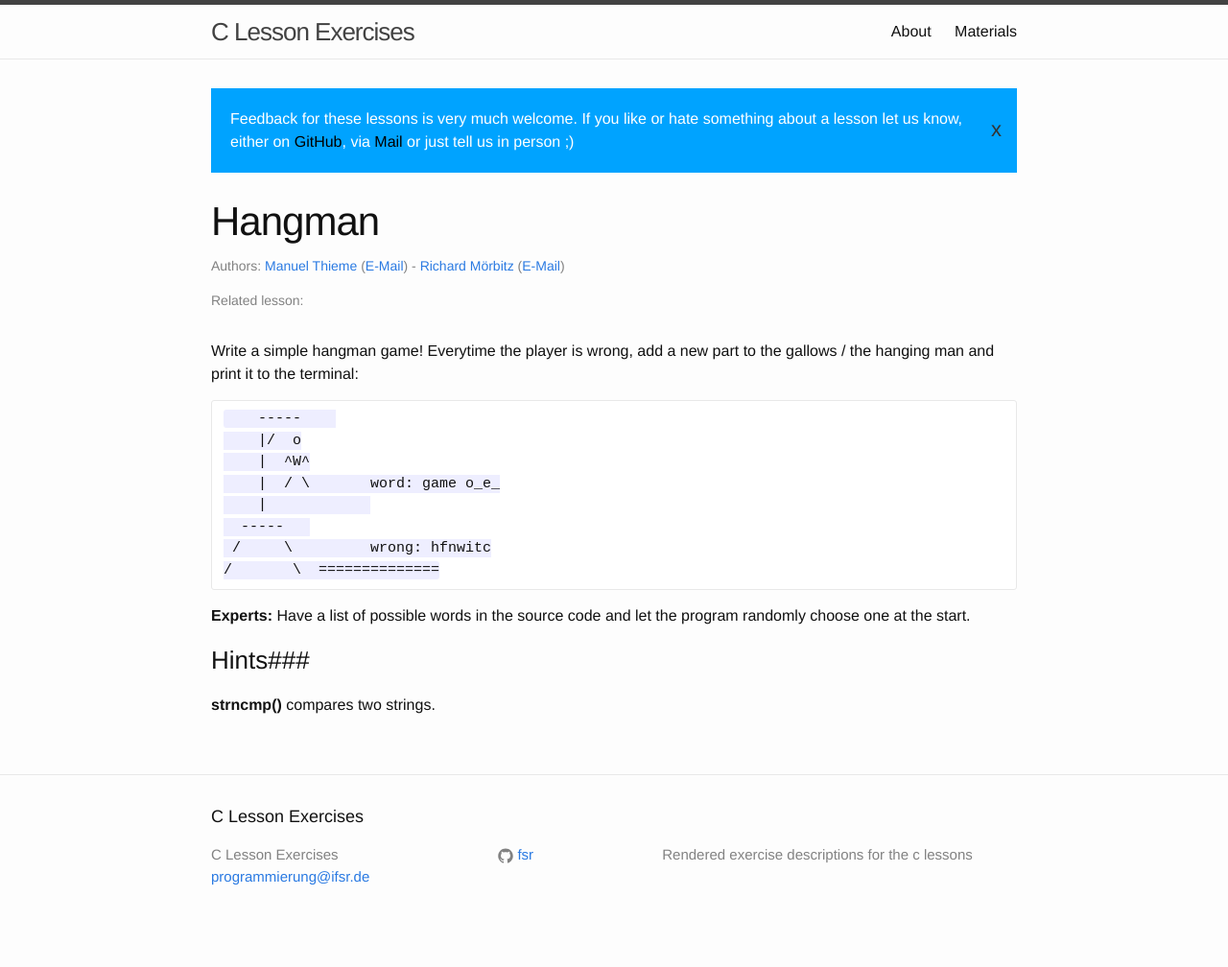
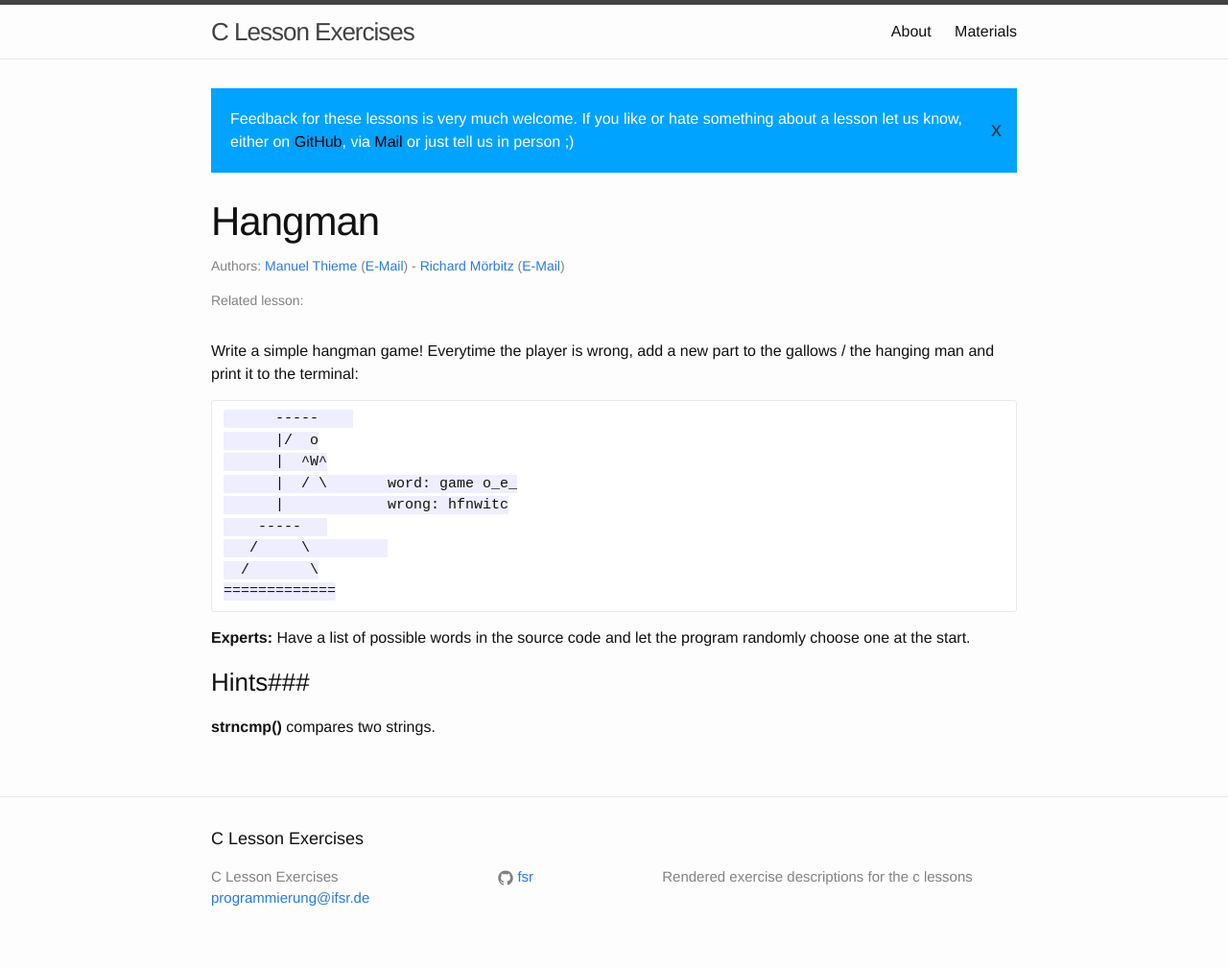
Before and after one commit to fsr/c-lessons, a Jekyll site: the page built from _exercises/28_hangman.md, in a window 1280 px wide. Shown: the whole page at 96% size. Built offline with Jekyll 4.4.1, drawn with Linux system fonts in a browser that asks for light colours; before the commit the page ends 985 px from its top, so only the background shows below that.

Commit message:
yay, its python...

```diff
--- a/_exercises/28_hangman.md
+++ b/_exercises/28_hangman.md
@@ -11,15 +11,15 @@ lesson: [1,2,3,4,5,6,7,8,9,10]
 Write a simple hangman game! Everytime the player is wrong,
 add a new part to the gallows / the hanging man and print it to the terminal:
 
+          -----
+          |/  o
+          |  ^W^
+          |  / \       word: game o_e_
+          |            wrong: hfnwitc
         -----
-        |/  o
-        |  ^W^
-        |  / \       word: game o_e_
-        |
-      -----
-     /     \         wrong: hfnwitc
-    /       \
- ==============
+       /     \
+      /       \
+    =============
 
 **Experts:** Have a list of possible words in the source code and let the program randomly choose one at the start.
 
```
